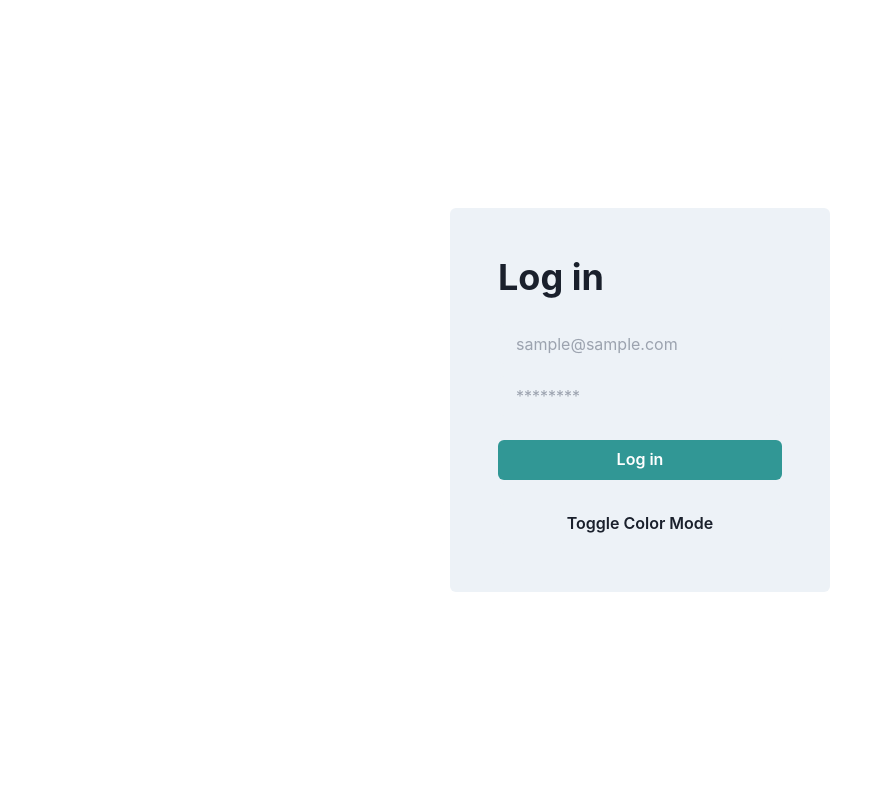
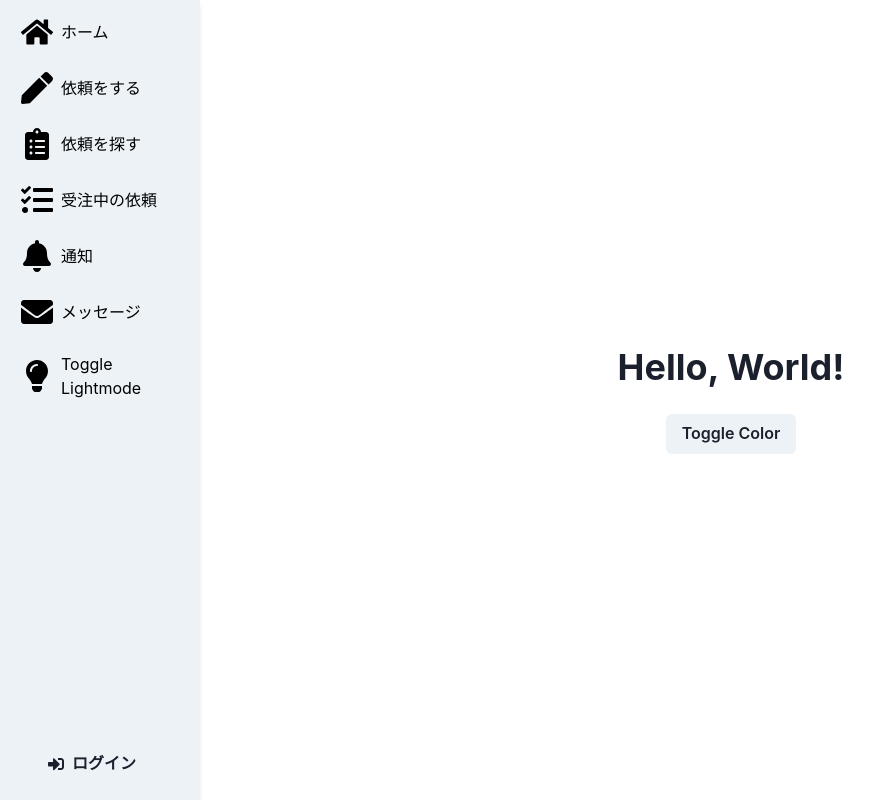
Before and after one commit to NutraloxidE/ggg-comission-gacha, a Next.js app: page / in a window 1280 px wide. Shown: the whole page, without its empty margins (0-884 px from the left). Built offline with nearby package versions, Linux system fonts and the light colour scheme.

Commit message:
Made a side menu

```diff
--- a/package.json
+++ b/package.json
@@ -16,7 +16,8 @@
     "framer-motion": "^12.4.7",
     "next": "15.1.7",
     "react": "^19.0.0",
-    "react-dom": "^19.0.0"
+    "react-dom": "^19.0.0",
+    "react-icons": "^5.5.0"
   },
   "devDependencies": {
     "@eslint/eslintrc": "^3",
--- a/src/app/page.tsx
+++ b/src/app/page.tsx
@@ -1,25 +1,24 @@
 'use client'
 
-import { Button, Flex, Heading, Input, useColorMode, useColorModeValue } from "@chakra-ui/react";
+import { Box, Heading, useColorMode, useColorModeValue, Button, Flex, useMediaQuery } from "@chakra-ui/react";
+import SideMenu from "../components/SideMenu";
 
 
-export default function Home() {
-
+export default function Home () {
   const { toggleColorMode } = useColorMode();
-  const forBackGround = useColorModeValue("gray.100", "gray.700");
+  const bg = useColorModeValue("gray.100", "gray.700");
+  const color = useColorModeValue("black", "white");
+  const [isLargerThanThatSize] = useMediaQuery("(min-width: 768px)");
 
   return (
-    <Flex height="100vh" alignItems="center" justifyContent="center">
-
-      <Flex direction="column" background={forBackGround} padding={12} rounded={6}>
-
-      <Heading mb={6}>Log in</Heading>
-      <Input placeholder="sample@sample.com" variant="filled" mb={3} type="email" />
-      <Input placeholder="********" variant="filled" mb={6} type="password" />
-      <Button mb={6} colorScheme="teal">Log in</Button>
-      <Button onClick = {toggleColorMode}>Toggle Color Mode</Button>
-      </Flex>
-
+    <Flex>
+        <SideMenu toggleColorMode={toggleColorMode} />
+        <Box marginLeft={(isLargerThanThatSize ? "47vw" : "calc(50vw - 75px)")} padding={4} display="flex" alignItems="center" justifyContent="center" height="100vh">
+          <Box textAlign="center">
+            <Heading mb={6}>Hello, World!</Heading>
+            <Button onClick={toggleColorMode}>Toggle Color</Button>
+          </Box>
+        </Box>
     </Flex>
   )
 }
--- /dev/null
+++ b/src/components/SideMenu.tsx
@@ -0,0 +1,73 @@
+// SideMenu.tsx
+import { Box, VStack, Link, Text, useColorModeValue, Icon, useMediaQuery, Button } from "@chakra-ui/react";
+import { FaSignInAlt, FaHome, FaPen, FaBell, FaEnvelope, FaLightbulb, FaClipboardList, FaTasks  } from "react-icons/fa";
+
+interface SideMenuProps {
+  toggleColorMode: () => void;
+}
+
+export default function SideMenu({ toggleColorMode }: SideMenuProps) {
+  const bg = useColorModeValue("gray.100", "gray.700");
+  const color = useColorModeValue("black", "white");
+  const IconSize = "8";
+  const [isLargerThanThatSize] = useMediaQuery("(min-width: 768px)");
+
+  const linkProps = {
+    display: "flex",
+    alignItems: "center",
+    marginLeft: "5px",
+  };
+
+
+  return (
+    <Box
+      width={isLargerThanThatSize ? "200px" : "75px"}
+      height="100vh"
+      bg={bg}
+      color={color}
+      padding={4}
+      boxShadow="md"
+      position="fixed"
+    >
+      <VStack align="start" spacing={6} >
+        <Link href="#home" {...linkProps}>
+          <Icon as={FaHome} mr={2} boxSize={IconSize} />
+          {isLargerThanThatSize && <Text>ホーム</Text>}
+        </Link>
+        <Link href="#create-task" {...linkProps}>
+          <Icon as={FaPen} mr={2} boxSize={IconSize} />
+          {isLargerThanThatSize && <Text>依頼をする</Text>}
+        </Link>
+        <Link href="#task-list" {...linkProps}>
+          <Icon as={FaClipboardList} mr={2} boxSize={IconSize} />
+          {isLargerThanThatSize && <Text>依頼を探す</Text>}
+        </Link>
+        <Link href="#quest-board" {...linkProps}>
+          <Icon as={FaTasks} mr={2} boxSize={IconSize} />
+          {isLargerThanThatSize && <Text>受注中の依頼</Text>}
+        </Link>
+        <Link href="#notifications" {...linkProps}>
+          <Icon as={FaBell} mr={2} boxSize={IconSize} />
+          {isLargerThanThatSize && <Text>通知</Text>}
+        </Link>
+        <Link href="#messages" {...linkProps}>
+          <Icon as={FaEnvelope} mr={2} boxSize={IconSize} />
+          {isLargerThanThatSize && <Text>メッセージ</Text>}
+        </Link>
+
+        {/* It will be removed after pull up menu */}
+        <Link onClick={toggleColorMode} {...linkProps}>
+          <Icon as={FaLightbulb} mr={2} boxSize={IconSize} />
+          {isLargerThanThatSize && <Text>Toggle Lightmode</Text>}
+        </Link>
+      </VStack>
+
+      <Box position="fixed" bottom={0} p={4} ml={isLargerThanThatSize ? "0" : "-20px"}>
+        <Button as={Link} href="#login" leftIcon={<FaSignInAlt />} width="100%">
+          {isLargerThanThatSize && <Text>ログイン</Text>}
+        </Button>
+      </Box>
+
+    </Box>
+  );
+}
```
Also changed, not shown: src/app/signin/page.tsx (added, +29 -0 lines), 1 other file (tests, documents, lock files or other folders).
